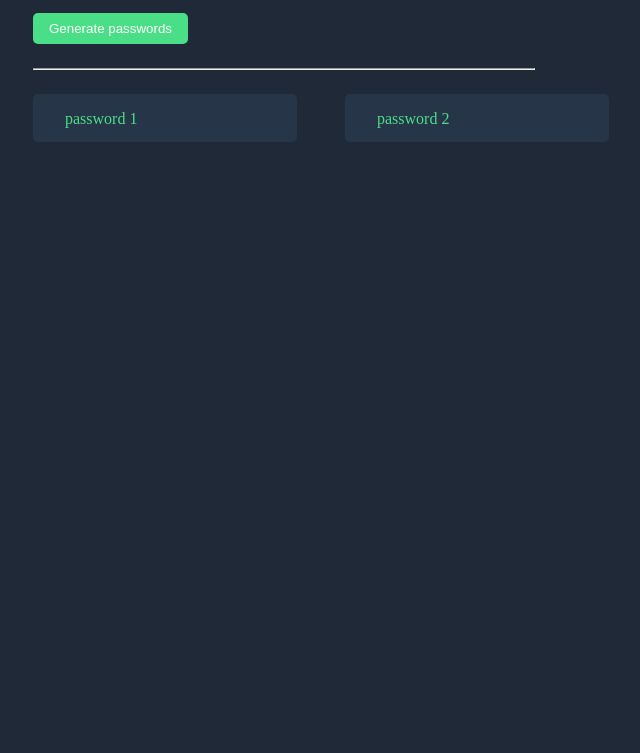
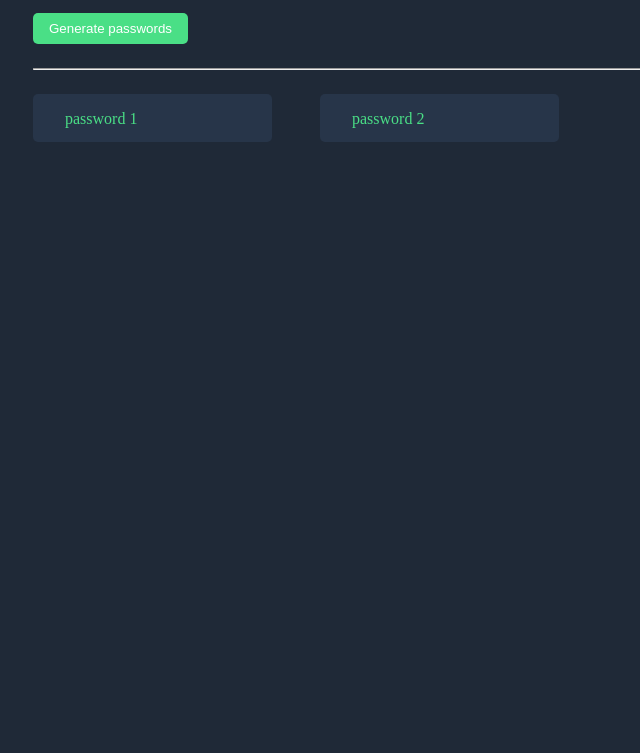
Before and after one commit to arslonga83/password-generator, a plain HTML site: page index.html in a window 1280 px wide. Shown: the part 143-896 px from the top of the page, without its empty margins (15-655 px from the left). Drawn offline with Linux system fonts and the light colour scheme.

Commit message:
add flex wrap to password fields

```diff
--- a/styles.css
+++ b/styles.css
@@ -28,12 +28,13 @@ button {
 }
 
 hr {
-  width: 500px;
+  width: 80%;
   margin: 24px 0
 }
 
 #passwords {
   display: flex;
+  flex-wrap: wrap;
   gap: 48px;
 }
 
@@ -42,6 +43,6 @@ hr {
   border-radius: 5px;
   background: #273549;
   color: #4ADF86;
-  width: 200px;
+  width: 175px;
   height: 1rem;
 }
```
